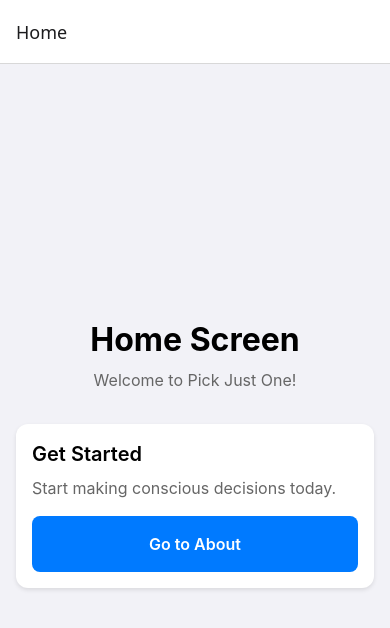
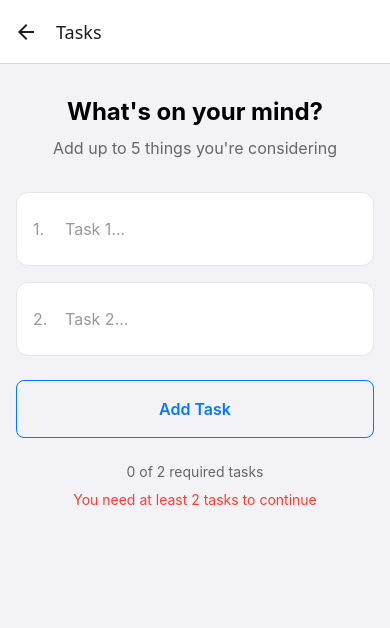
Before and after one commit to KamilBarczyk/PickJustOne, a React Native app: screen /Tasks in a window 390 px wide. Shown: the top 628 px of the page. Built offline with nearby package versions, Linux system fonts and the light colour scheme.

Commit message:
feat: add tasks input screen with local state

```diff
--- a/navigation/AppNavigator.tsx
+++ b/navigation/AppNavigator.tsx
@@ -2,10 +2,12 @@ import { NavigationContainer } from '@react-navigation/native';
 import { createNativeStackNavigator } from '@react-navigation/native-stack';
 import HomeScreen from '../screens/HomeScreen';
 import AboutScreen from '../screens/AboutScreen';
+import TasksScreen from '../screens/TasksScreen';
 
 export type RootStackParamList = {
   Home: undefined;
   About: undefined;
+  Tasks: undefined;
 };
 
 const Stack = createNativeStackNavigator<RootStackParamList>();
@@ -24,6 +26,11 @@ export default function AppNavigator() {
           component={AboutScreen}
           options={{ title: 'About' }}
         />
+        <Stack.Screen
+          name="Tasks"
+          component={TasksScreen}
+          options={{ title: 'Tasks' }}
+        />
       </Stack.Navigator>
     </NavigationContainer>
   );
--- a/screens/HomeScreen.tsx
+++ b/screens/HomeScreen.tsx
@@ -22,11 +22,19 @@ export default function HomeScreen() {
           Start making conscious decisions today.
         </Text>
         <Button
-          title="Go to About"
-          onPress={() => navigation.navigate('About')}
+          title="Add Tasks"
+          onPress={() => navigation.navigate('Tasks')}
           variant="primary"
           size="medium"
         />
+        <View style={styles.secondButton}>
+          <Button
+            title="Go to About"
+            onPress={() => navigation.navigate('About')}
+            variant="outline"
+            size="medium"
+          />
+        </View>
       </Card>
     </View>
   );
@@ -64,4 +72,7 @@ const styles = StyleSheet.create({
     color: colors.textSecondary,
     marginBottom: spacing.md,
   },
+  secondButton: {
+    marginTop: spacing.sm,
+  },
 });
--- /dev/null
+++ b/screens/TasksScreen.tsx
@@ -0,0 +1,173 @@
+import React, { useState } from 'react';
+import { View, Text, TextInput, StyleSheet, ScrollView, Pressable } from 'react-native';
+import { colors, typography, spacing, borderRadius } from '../utils/theme';
+import Button from '../components/Button';
+import Card from '../components/Card';
+
+interface Task {
+  id: string;
+  text: string;
+}
+
+export default function TasksScreen() {
+  const [tasks, setTasks] = useState<Task[]>([
+    { id: '1', text: '' },
+    { id: '2', text: '' },
+  ]);
+
+  const MAX_TASKS = 5;
+  const MIN_TASKS = 2;
+
+  // Add new task
+  const addTask = () => {
+    if (tasks.length < MAX_TASKS) {
+      setTasks([...tasks, { id: Date.now().toString(), text: '' }]);
+    }
+  };
+
+  // Remove task
+  const removeTask = (id: string) => {
+    if (tasks.length > MIN_TASKS) {
+      setTasks(tasks.filter(task => task.id !== id));
+    }
+  };
+
+  // Update task text
+  const updateTask = (id: string, text: string) => {
+    setTasks(tasks.map(task =>
+      task.id === id ? { ...task, text } : task
+    ));
+  };
+
+  // Get valid tasks (non-empty)
+  const validTasks = tasks.filter(task => task.text.trim() !== '');
+  const canProceed = validTasks.length >= MIN_TASKS;
+
+  return (
+    <ScrollView style={styles.container} contentContainerStyle={styles.content}>
+      <View style={styles.header}>
+        <Text style={styles.title}>What's on your mind?</Text>
+        <Text style={styles.subtitle}>
+          Add up to {MAX_TASKS} things you're considering
+        </Text>
+      </View>
+
+      <View style={styles.tasksContainer}>
+        {tasks.map((task, index) => (
+          <Card key={task.id} variant="default" style={styles.taskCard}>
+            <View style={styles.taskRow}>
+              <Text style={styles.taskNumber}>{index + 1}.</Text>
+              <TextInput
+                style={styles.input}
+                value={task.text}
+                onChangeText={(text) => updateTask(task.id, text)}
+                placeholder={`Task ${index + 1}...`}
+                placeholderTextColor={colors.textTertiary}
+              />
+              {tasks.length > MIN_TASKS && (
+                <Pressable
+                  onPress={() => removeTask(task.id)}
+                  style={styles.removeButton}
+                >
+                  <Text style={styles.removeButtonText}>×</Text>
+                </Pressable>
+              )}
+            </View>
+          </Card>
+        ))}
+      </View>
+
+      {tasks.length < MAX_TASKS && (
+        <Button
+          title="Add Task"
+          onPress={addTask}
+          variant="outline"
+          size="medium"
+        />
+      )}
+
+      <View style={styles.info}>
+        <Text style={styles.infoText}>
+          {validTasks.length} of {MIN_TASKS} required tasks
+        </Text>
+        {!canProceed && (
+          <Text style={styles.warningText}>
+            You need at least {MIN_TASKS} tasks to continue
+          </Text>
+        )}
+      </View>
+    </ScrollView>
+  );
+}
+
+const styles = StyleSheet.create({
+  container: {
+    flex: 1,
+    backgroundColor: colors.backgroundSecondary,
+  },
+  content: {
+    padding: spacing.md,
+  },
+  header: {
+    alignItems: 'center',
+    marginBottom: spacing.xl,
+    marginTop: spacing.md,
+  },
+  title: {
+    ...typography.h2,
+    color: colors.text,
+    marginBottom: spacing.sm,
+  },
+  subtitle: {
+    ...typography.body,
+    color: colors.textSecondary,
+    textAlign: 'center',
+  },
+  tasksContainer: {
+    gap: spacing.md,
+    marginBottom: spacing.lg,
+  },
+  taskCard: {
+    marginBottom: 0,
+  },
+  taskRow: {
+    flexDirection: 'row',
+    alignItems: 'center',
+    gap: spacing.sm,
+  },
+  taskNumber: {
+    ...typography.body,
+    color: colors.textTertiary,
+    width: 24,
+  },
+  input: {
+    flex: 1,
+    ...typography.body,
+    color: colors.text,
+    paddingVertical: spacing.sm,
+  },
+  removeButton: {
+    padding: spacing.xs,
+    minWidth: 32,
+    alignItems: 'center',
+    justifyContent: 'center',
+  },
+  removeButtonText: {
+    fontSize: 24,
+    color: colors.error,
+    lineHeight: 24,
+  },
+  info: {
+    alignItems: 'center',
+    marginTop: spacing.lg,
+    gap: spacing.sm,
+  },
+  infoText: {
+    ...typography.bodySmall,
+    color: colors.textSecondary,
+  },
+  warningText: {
+    ...typography.bodySmall,
+    color: colors.error,
+  },
+});
```
